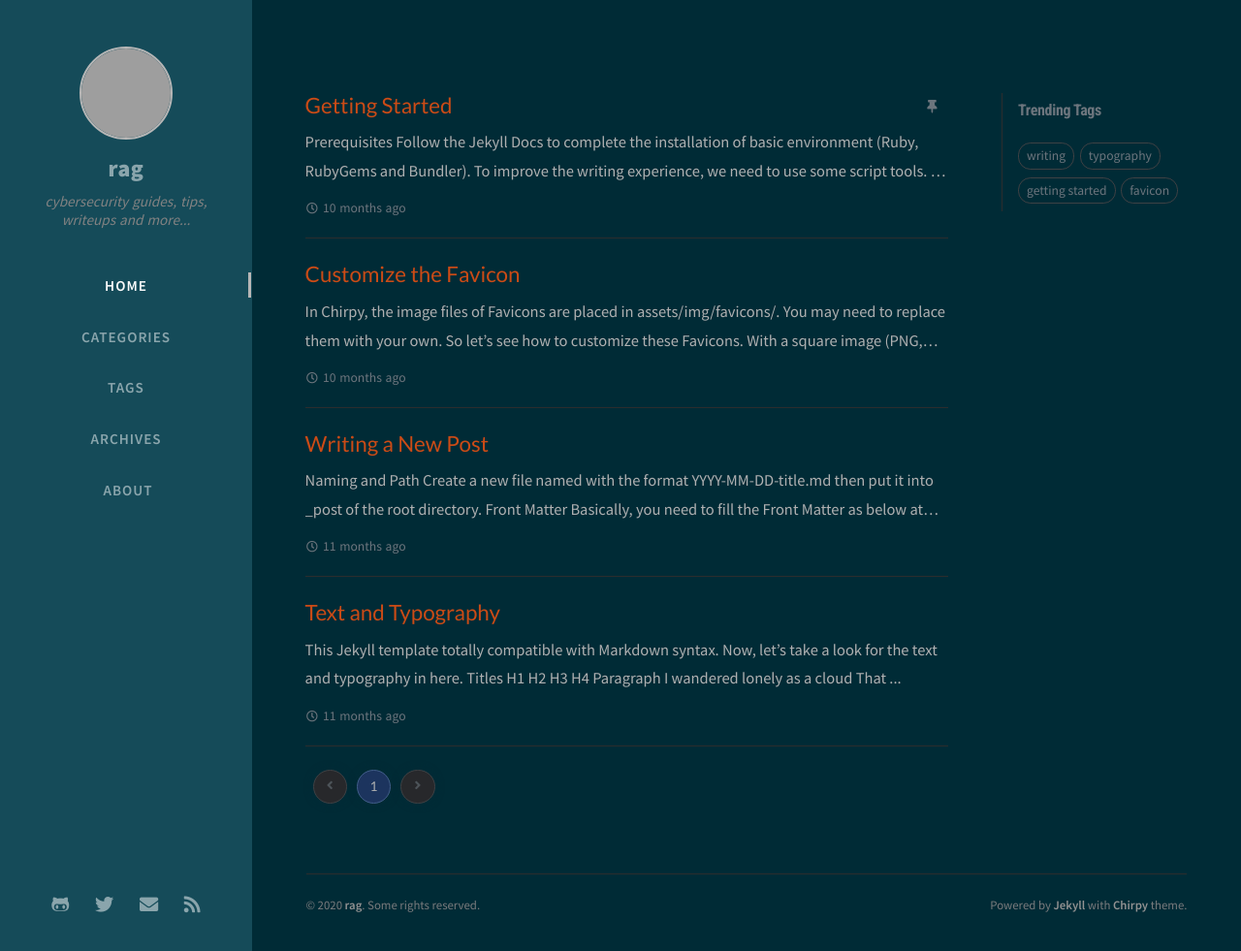
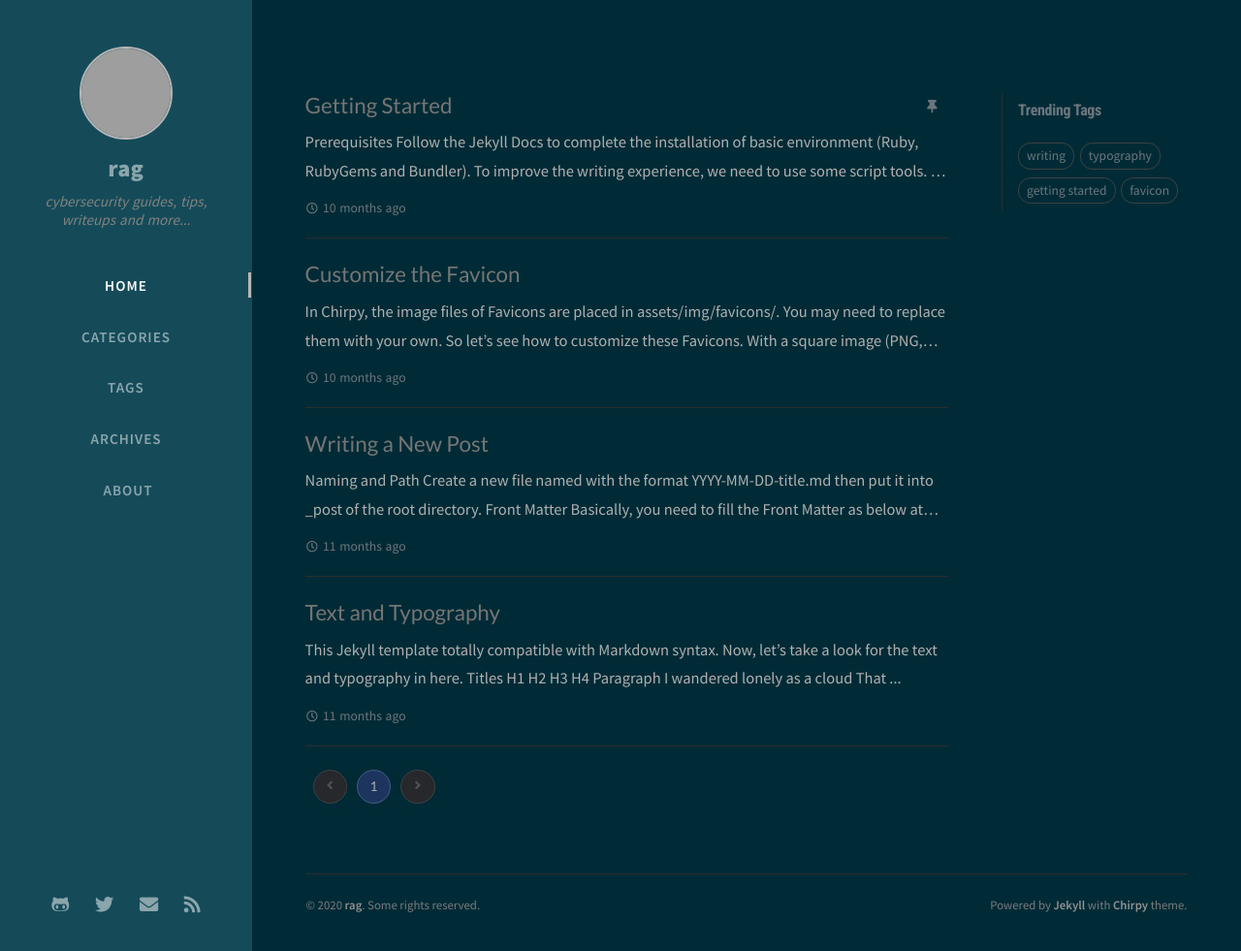
Before and after one commit to rag7/rag7.github.io, a Jekyll site: the page built from index.html, in a window 1280 px wide and 981 px high. Shown: the whole window at 97% size. Built offline with Jekyll 4.4.1, drawn with Linux system fonts in a browser that asks for light colours; nearby versions of some CDN libraries; the list of posts is cut into pages by our own code; comment, search, counter and statistics services are not loaded; grey boxes are pictures that could not be loaded.

Commit message:
Update dark-typography.scss

```diff
--- a/assets/css/_colors/dark-typography.scss
+++ b/assets/css/_colors/dark-typography.scss
@@ -20,7 +20,7 @@
   /* common color */
   --text-color: rgb(175, 176, 177);
   --text-muted-color: rgb(107, 116, 124);
-  --link-color: rgb(203, 75, 22);
+  --link-color: rgb(117, 117, 117);
   --link-underline-color: rgb(82, 108, 150);
   --main-border-color: rgb(44, 45, 45);
   --button-bg: rgb(39, 40, 43);
```
